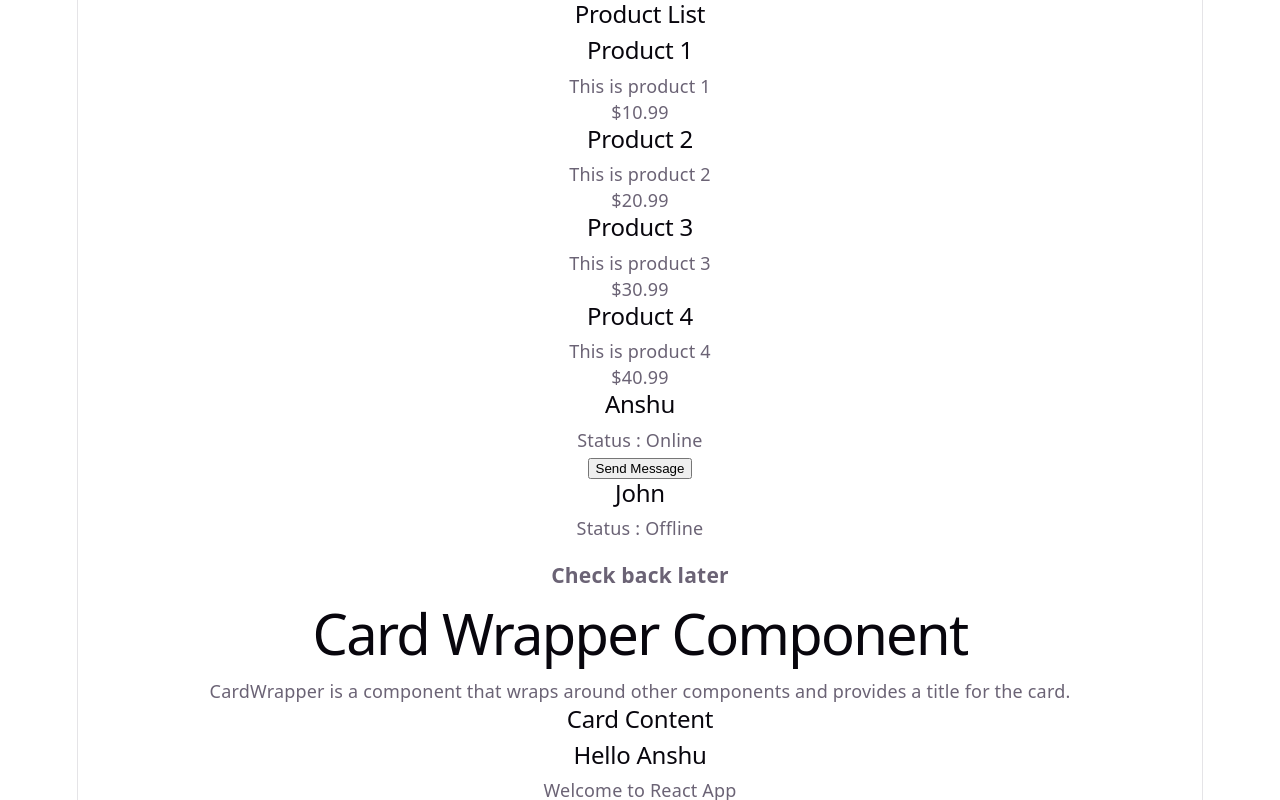
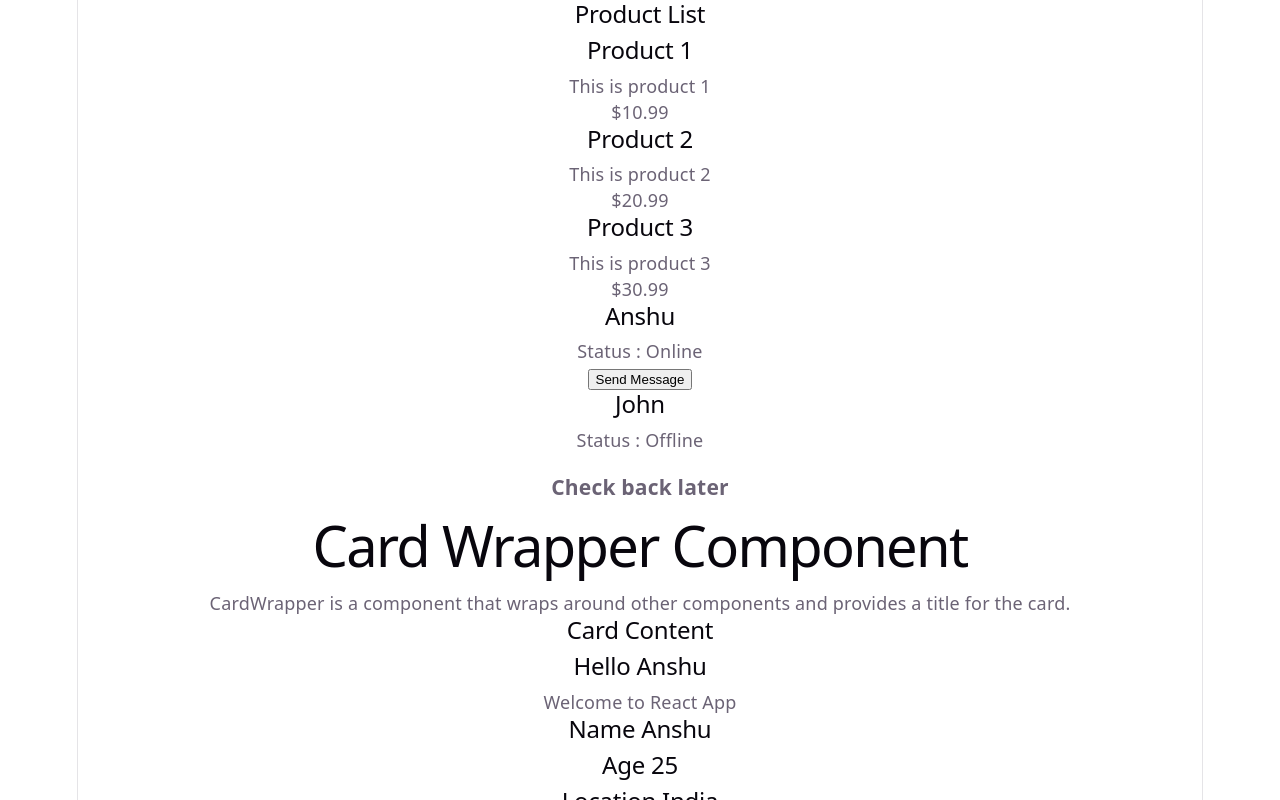
Before and after one commit to anshu-ac-dv/vite-react, a React (Vite) app: page / in a window 1280 px wide. Shown: the top 800 px of the page. Built offline with nearby package versions, Linux system fonts and the light colour scheme.

Commit message:
Exploring list

```diff
--- a/src/ProductList.jsx
+++ b/src/ProductList.jsx
@@ -15,12 +15,7 @@ export const ProductList = () => {
             name: 'Product 3',
             price: 30.99,
             description: 'This is product 3',
-        }, {
-            id: 4,
-            name: 'Product 4',
-            price: 40.99,
-            description: 'This is product 4',
-        }
+        },
     ]; // Example product data
 
     const ProductElements = products.map((product) => (
```
